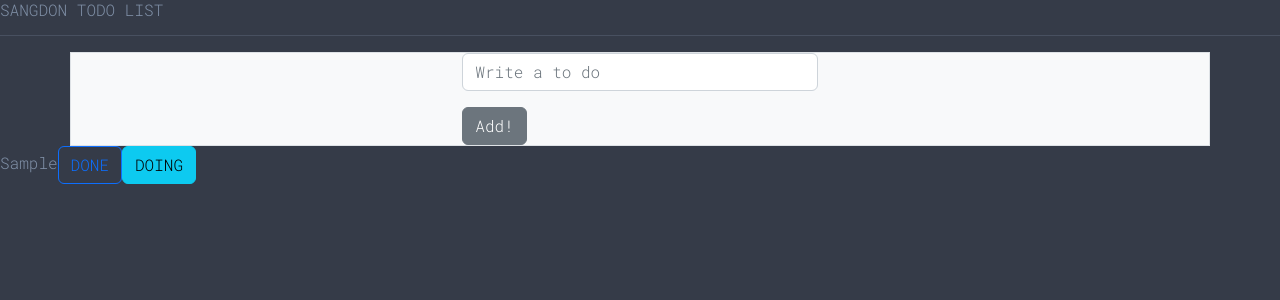
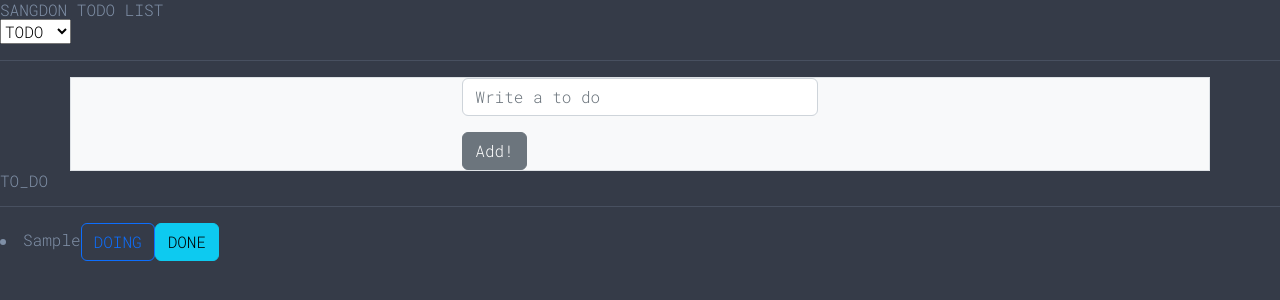
Before and after one commit to powercording/learning, a React (Create React App) app: page / in a window 1280 px wide. Both pictures are taken after typing "Sample" into the empty fields and a click on the button "Add!". Shown: the top 300 px of the page. Built offline with nearby package versions, Linux system fonts and the light colour scheme.

Commit message:
todoclone not prettey but ok

```diff
--- a/src/ToDoList.tsx
+++ b/src/ToDoList.tsx
@@ -1,20 +1,30 @@
-import { useRecoilValue } from "recoil";
-import { toDoState } from "./components/atoms";
+import React from "react";
+import { useRecoilState, useRecoilValue } from "recoil";
+import { Categories, toDoCategory, toDoSelector } from "./components/atoms";
 import CreateToDo from "./components/CreateToDo";
 import ToDo from "./components/ToDo";
 
 function ToDoList() {
-  const toDos = useRecoilValue(toDoState);
+  const todo = useRecoilValue(toDoSelector);
+  const [toDoCate, setToDocate] = useRecoilState(toDoCategory);
+  const onInput = (event: React.FormEvent<HTMLSelectElement>) => {
+    setToDocate(event.currentTarget.value as Categories);
+  };
   return (
     <>
       <h1>SANGDON TODO LIST</h1>
+      <select onInput={onInput} value={toDoCate}>
+        <option value={Categories.TO_DO}>TODO</option>
+        <option value={Categories.DOING}>DOING</option>
+        <option value={Categories.DONE}>DONE</option>
+      </select>
       <hr />
       <CreateToDo />
-      <ul>
-        {toDos.map((todo) => (
-          <ToDo key={todo.id} {...todo} />
-        ))}
-      </ul>
+      <h2>{toDoCate}</h2>
+      <hr />
+      {todo?.map((item) => (
+        <ToDo key={item.id} {...item} />
+      ))}
     </>
   );
 }
--- a/src/components/CreateToDo.tsx
+++ b/src/components/CreateToDo.tsx
@@ -1,7 +1,7 @@
 import { Button, Container, Form, FormGroup, Row } from "reactstrap";
 import { useForm } from "react-hook-form";
-import { useSetRecoilState } from "recoil";
-import { toDoState } from "./atoms";
+import { useRecoilValue, useSetRecoilState } from "recoil";
+import { toDoCategory, toDoState } from "./atoms";
 type IForm = {
   toDo: string;
 };
@@ -9,10 +9,10 @@ type IForm = {
 function CreateToDo() {
   const setToDos = useSetRecoilState(toDoState);
   const { register, handleSubmit, setValue } = useForm<IForm>();
-
+  const selectedCategory = useRecoilValue(toDoCategory);
   const handleValid = ({ toDo }: IForm) => {
     setToDos((oldToDos) => [
-      { list: toDo, id: Date.now(), category: "TO_DO" },
+      { list: toDo, id: Date.now(), category: selectedCategory },
       ...oldToDos,
     ]);
     setValue("toDo", "");
--- a/src/components/ToDo.tsx
+++ b/src/components/ToDo.tsx
@@ -1,44 +1,47 @@
 import { useSetRecoilState } from "recoil";
-import { ITodo, toDoState } from "./atoms";
+import { Categories, ITodo, toDoState } from "./atoms";
 
 function ToDo({ list, category, id }: ITodo) {
   const setTodos = useSetRecoilState(toDoState);
+
   const onClick = (newCategory: ITodo["category"]) => {
     setTodos((prev) => {
       const targetLocation = prev.findIndex((item) => {
         return item.id === id;
       });
-      const preTodos = prev.slice(0, targetLocation);
-      const targetTodo = prev[targetLocation];
-      console.log(targetTodo);
       const newTodo = { list, id, category: newCategory };
-      console.log(newTodo);
-      const afterTodos = prev.slice(targetLocation + 1);
-      return [...preTodos];
+      return [
+        ...prev.slice(0, targetLocation),
+        newTodo,
+        ...prev.slice(targetLocation + 1),
+      ];
     });
   };
   return (
     <li>
       {list}
-      {category !== "TO_DO" && (
+      {category !== Categories.TO_DO && (
         <button
           className="btn btn-outline-info"
-          onClick={() => onClick("TO_DO")}
+          onClick={() => onClick(Categories.TO_DO)}
         >
-          TO-DO
+          {Categories.TO_DO}
         </button>
       )}
-      {category !== "DONE" && (
+      {category !== Categories.DOING && (
         <button
           className="btn btn-outline-primary"
-          onClick={() => onClick("DONE")}
+          onClick={() => onClick(Categories.DOING)}
         >
-          DONE
+          {Categories.DOING}
         </button>
       )}
-      {category !== "DOING" && (
-        <button className="btn btn-info" onClick={() => onClick("DOING")}>
-          DOING
+      {category !== Categories.DONE && (
+        <button
+          className="btn btn-info"
+          onClick={() => onClick(Categories.DONE)}
+        >
+          {Categories.DONE }
         </button>
       )}
     </li>
--- a/src/components/atoms.tsx
+++ b/src/components/atoms.tsx
@@ -1,12 +1,31 @@
-import { atom } from "recoil";
+import { atom, selector } from "recoil";
+
+export enum Categories {
+  "TO_DO" = "TO_DO",
+  "DOING" = "DOING",
+  "DONE" = "DONE",
+}
 
 export interface ITodo {
   id: number;
   list: string;
-  category: "TO_DO" | "DOING" | "DONE";
+  category: Categories;
 }
 
 export const toDoState = atom<ITodo[]>({
   key: "todo",
   default: [],
 });
+export const toDoCategory = atom<Categories>({
+  key: "category",
+  default: Categories.TO_DO,
+});
+
+export const toDoSelector = selector({
+  key: "toDoSelector",
+  get: ({ get }) => {
+    const pulledState = get(toDoState);
+    const pulledCate = get(toDoCategory);
+    return pulledState.filter((item) => item.category === pulledCate);
+  },
+});
```
Also changed, not shown: src/components/Message.tsx (+0 -21 lines).
